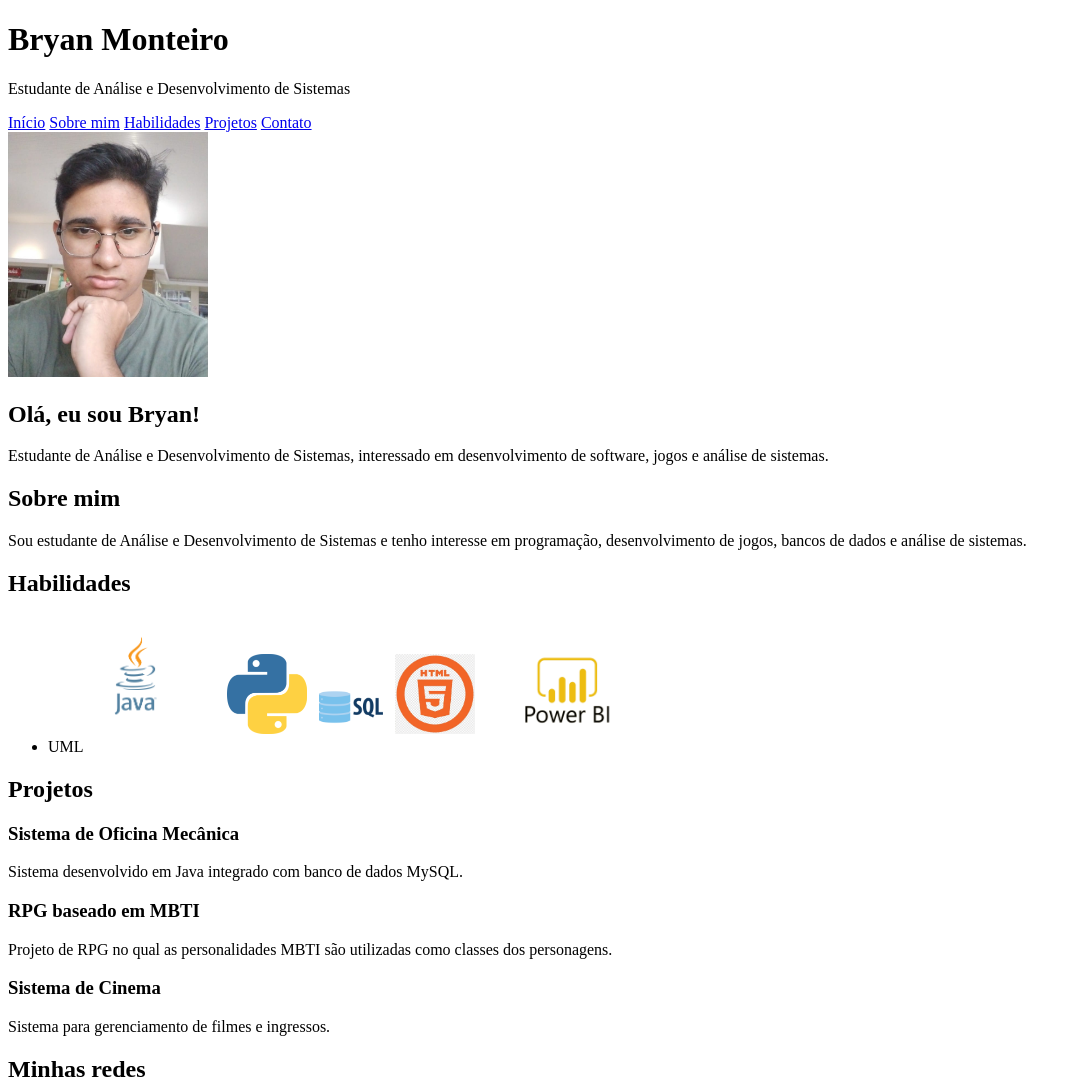
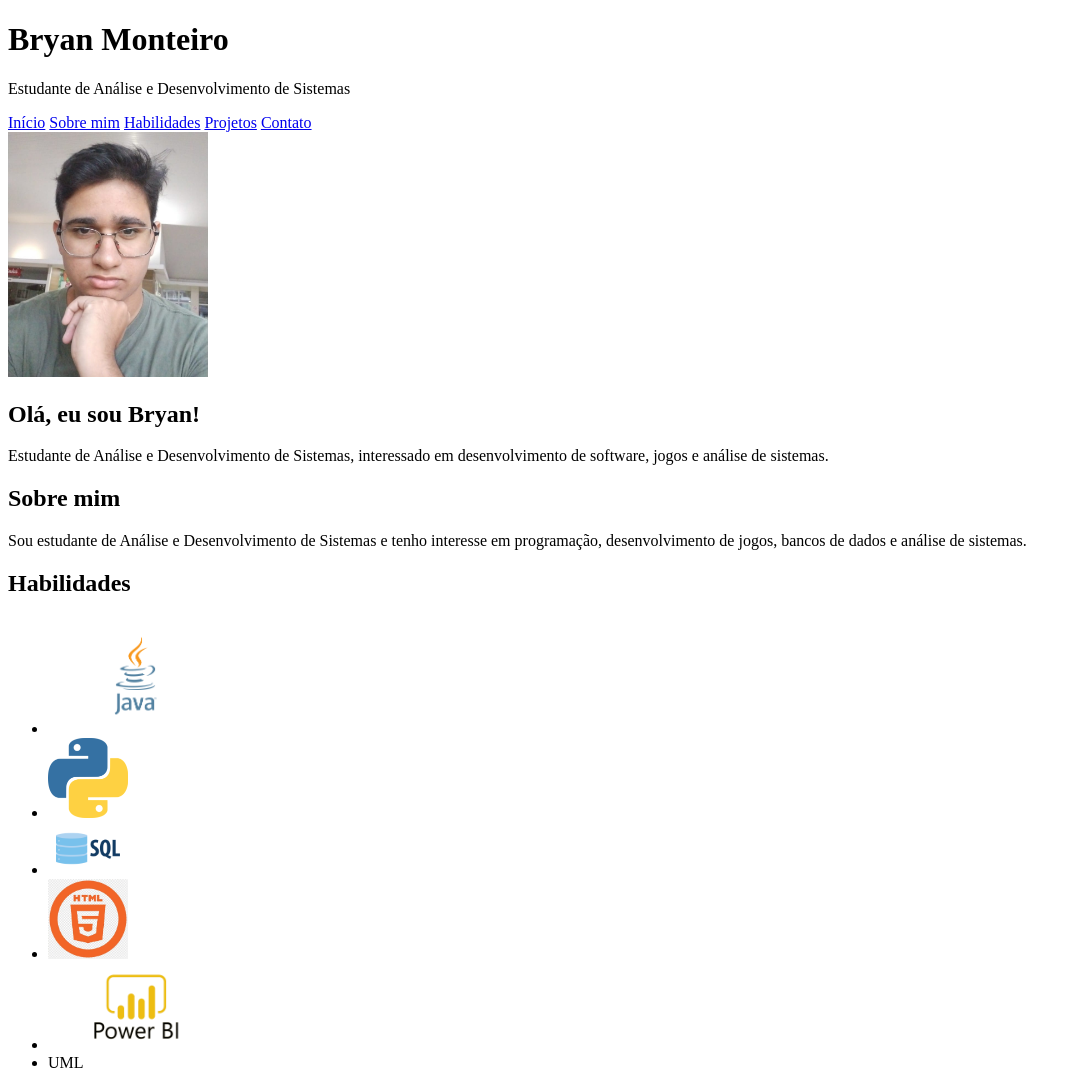
Before and after one commit to anonimo172006/site-de-apresenta-o, a plain HTML site: page index.html in a window 1280 px wide. Shown: the top 1086 px of the page, without its empty margins (0-1078 px from the left). Drawn offline with Linux system fonts and the light colour scheme.

Commit message:
Update index.html

```diff
--- a/index.html
+++ b/index.html
@@ -59,28 +59,18 @@
 
         <section id="habilidades">
 
-            <h2>Habilidades</h2>
+    <h2>Habilidades</h2>
 
-            <ul>
+    <ul>
+        <li><img src="imagemjava.png" alt="java" width="175"></li>
+        <li><img src="python.png" alt="python" width="80"></li>
+        <li><img src="sql-database-icon-logo-design-ui-or-ux-app-png.webp" alt="SQL / MySQL" width="80"></li>
+        <li><img src="Html.webp" alt="html" width="80"></li>
+        <li><img src="Power-Bi-Logo-PNG.png" alt="Power-Bi" width="175"></li>
+        <li>UML</li>
+    </ul>
 
-            <img src="imagemjava.png"
-                 alt="java"
-                 width="175">
-
-            <img src="python.png"
-                 alt="python"
-                 width="80">
-
-            <img src="sql-database-icon-logo-design-ui-or-ux-app-png.webp"alt="SQL / MySQL"width="80">
-
-
-            <img src="Html.webp"alt="html"width="80">
-
-            <img src="Power-Bi-Logo-PNG.png"alt="Power-Bi"width="175">
-                <li>UML</li>
-            </ul>
-
-        </section>
+</section>
 
         <section id="projetos">
 
```
